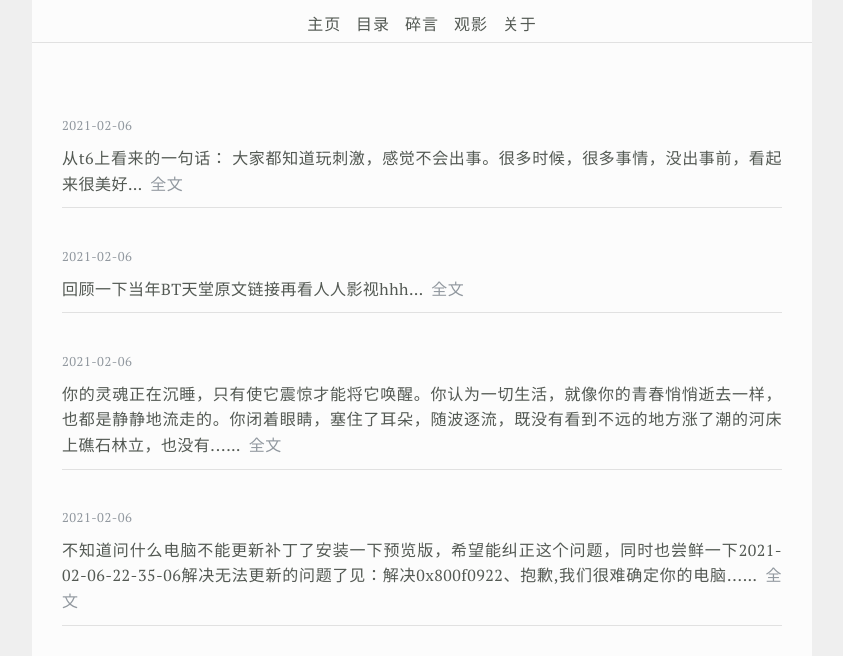
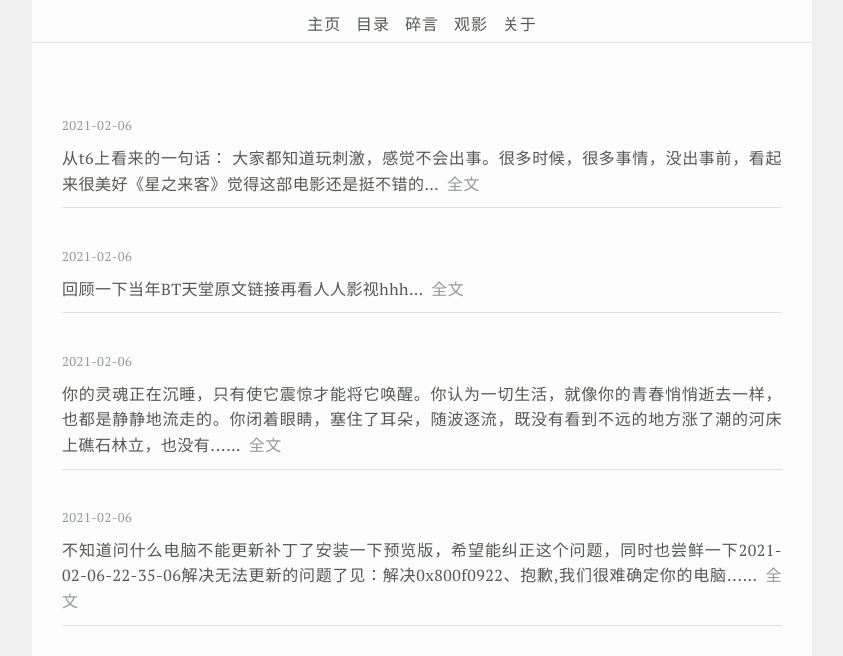
Before and after one commit to xx025/xx025.github.com, a Jekyll site: the page built from pages/syyd.md, in a window 1280 px wide and 900 px high, cut to the strip 244-900 px from the top of the window. Shown: the whole strip, without its empty margins (218-1061 px from the left). Built offline with Jekyll 4.4.1, drawn with Linux system fonts in a browser that asks for light colours.

Commit message:
Update 2021-02-06-23-06-01.md

```diff
--- a/posts/talkabit/_posts/2021-02-06-23-06-01.md
+++ b/posts/talkabit/_posts/2021-02-06-23-06-01.md
@@ -1,2 +1,12 @@
 从t6上看来的一句话：
 >大家都知道玩刺激，感觉不会出事。很多时候，很多事情，没出事前，看起来很美好
+
+---
+
+
+
+![](https://cdn.jsdelivr.net/gh/xx025/cloudimg/img/20210207010354.png)
+
+![](https://cdn.jsdelivr.net/gh/xx025/cloudimg/img/20210207010602.png)
+
+《星之来客》觉得这部电影还是挺不错的
```
